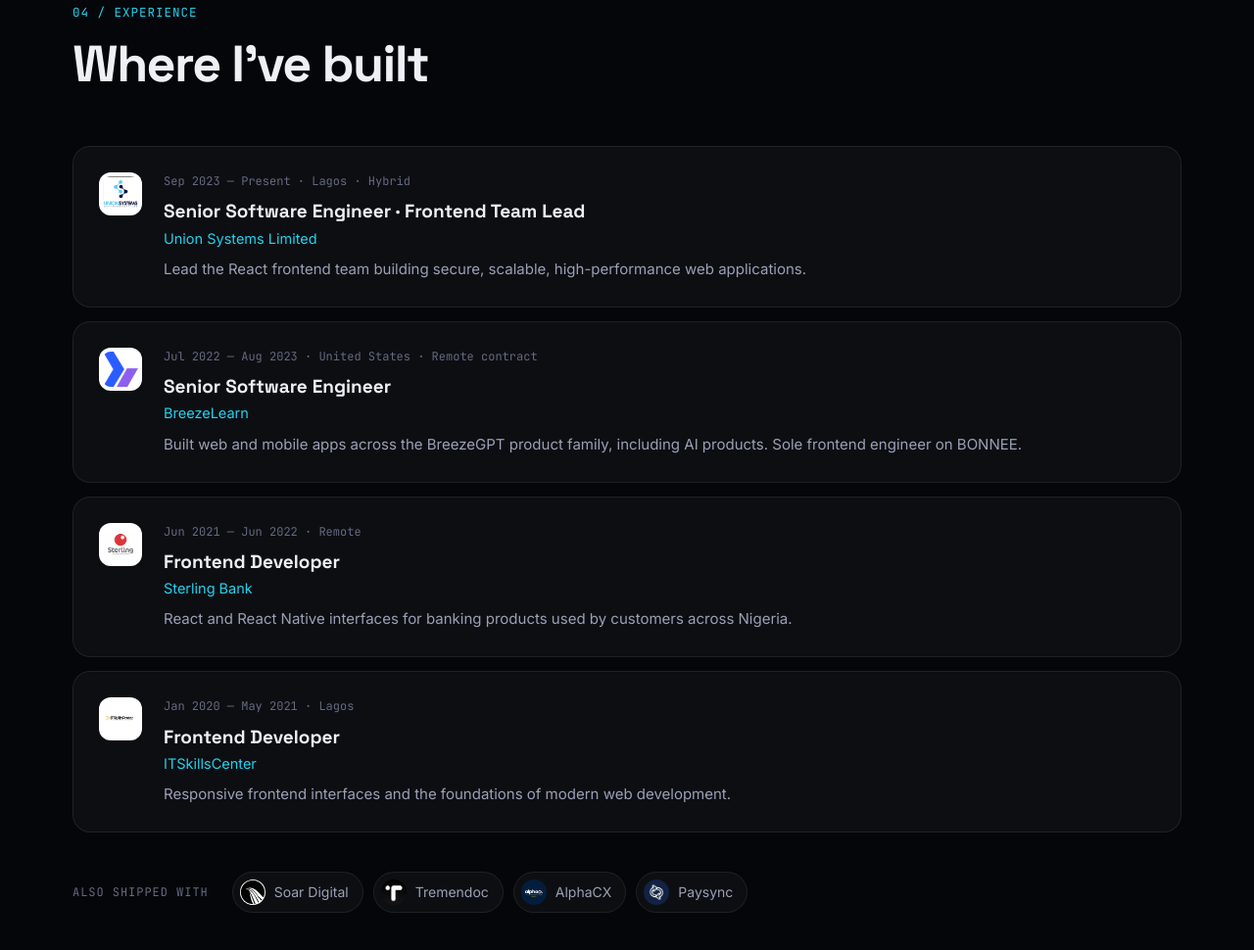
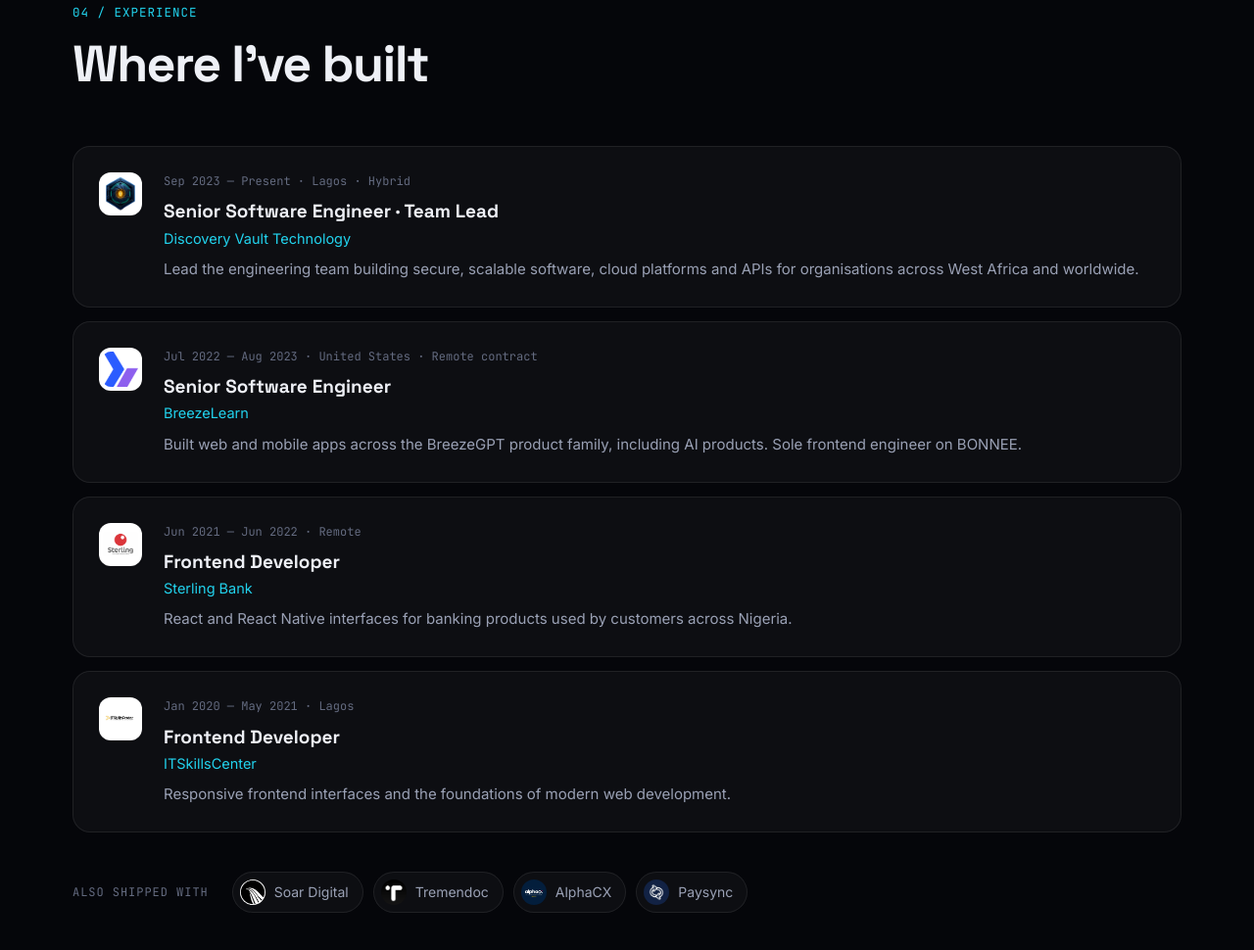
Before and after one commit to codeuiandy/codeuiandy, a website: page index.html in a window 1280 px wide. Shown: the part 5372-6342 px from the top of the page at 98% size. Drawn offline with Linux system fonts and the light colour scheme; animation ran at ten frames a second.

Commit message:
Replace Union Systems with Discovery Vault Technology as current role
Update the Experience section and CV to Discovery Vault Technology with
the title Senior Software Engineer, Team Lead, add the company logo, and
rebuild the one-page CV.

Co-Authored-By: Claude Opus 5.5 <noreply@anthropic.com>

```diff
--- a/index.html
+++ b/index.html
@@ -354,12 +354,12 @@
 
         <div class="timeline">
           <div class="tl reveal">
-            <img src="./images/unionsystem.png" alt="" class="tl__logo" width="44" height="44" />
+            <img src="./images/discoveryvault.png" alt="" class="tl__logo" width="44" height="44" />
             <div>
               <p class="tl__date mono">Sep 2023 — Present · Lagos · Hybrid</p>
-              <h3>Senior Software Engineer · Frontend Team Lead</h3>
-              <p class="tl__co">Union Systems Limited</p>
-              <p>Lead the React frontend team building secure, scalable, high-performance web applications.</p>
+              <h3>Senior Software Engineer · Team Lead</h3>
+              <p class="tl__co"><a href="https://www.discoveryvaulttechnology.com/" target="_blank" rel="noopener noreferrer">Discovery Vault Technology</a></p>
+              <p>Lead the engineering team building secure, scalable software, cloud platforms and APIs for organisations across West Africa and worldwide.</p>
             </div>
           </div>
           <div class="tl reveal">
```
Also changed, not shown: images/discoveryvault.png (added), 2 other files.
